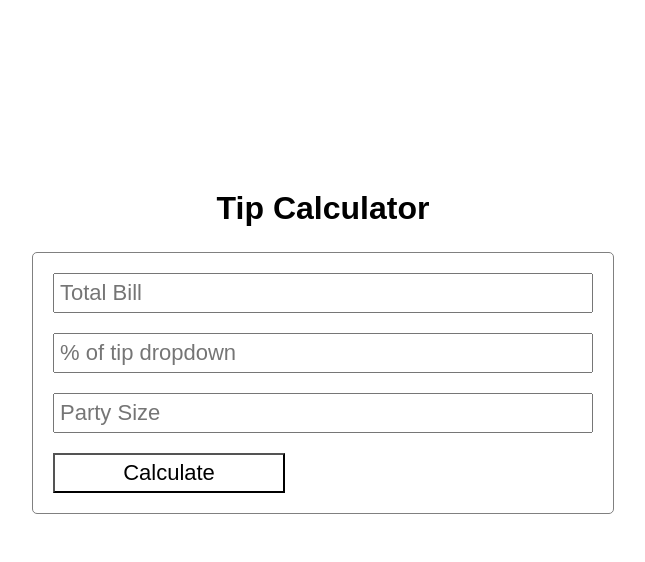
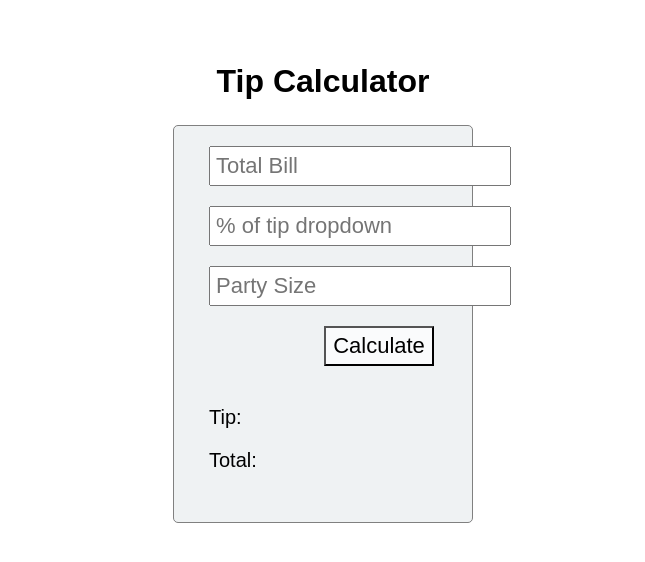
Before and after one commit to catherine-o/tip-calculator, a Vue app: page / in a window 1280 px wide. Shown: the top 562 px of the page, without its empty margins (317-962 px from the left). Built offline with nearby package versions, Linux system fonts and the light colour scheme; a web font is replaced by a local one.

Commit message:
displays tip and total fields, basic structure set up with no functionality

```diff
--- a/src/views/Calculator.vue
+++ b/src/views/Calculator.vue
@@ -1,39 +1,52 @@
 <template>
+    <div class='all'>
+        <h1>Tip Calculator</h1>
         <div class='container'>
-        <h1>Tip Calculator</h1>
-        <form id='calculator'>
+            <form id='calculator-form'>
                 <input type='text' placeholder='Total Bill'>
                 <input type='text' placeholder='% of tip dropdown'>
                 <input type='text' placeholder='Party Size'>
                 <button>Calculate</button>
             </form>
+            <div class='calculations'>
+            <p>Tip:</p>
+            <p>Total:</p>
+            </div>
+        </div>
     </div>
 </template>
 
 <style lang="scss">
-.container {
-    margin: 15% auto;
-    width: 50%;
+.all {
+    margin: 5% auto;
+    width: 350px;
     h1 {
         text-align: center;
     }
-    #calculator {
+    .container {
+        background-color: rgb(239, 242, 243);
         border: 1px solid gray;
         border-radius: 5px;
         display: flex;
         flex-direction: column;
         margin: 25px;
+        #calculator-form {
             input {
                 font-size: 22px;
                 padding: 5px;
-            margin: 20px 20px 0 20px;
+                margin: 20px 0px 0 35px;
             }
             button {
                 font-size: 22px;
                 padding: 5px;
-            margin: 20px 20px;
-            background: none;
-            width: 40%;
+                margin: 20px 0 20px 150px; //float right not working
+                background-color: rgb(250, 251, 252);
+                width: 110px;
+            }
+        }
+        .calculations {
+            margin: 0 0 30px 35px;
+            font-size: 20px;
         }
     }
 }
```
Lines whose indentation alone changed are shown as unchanged.
